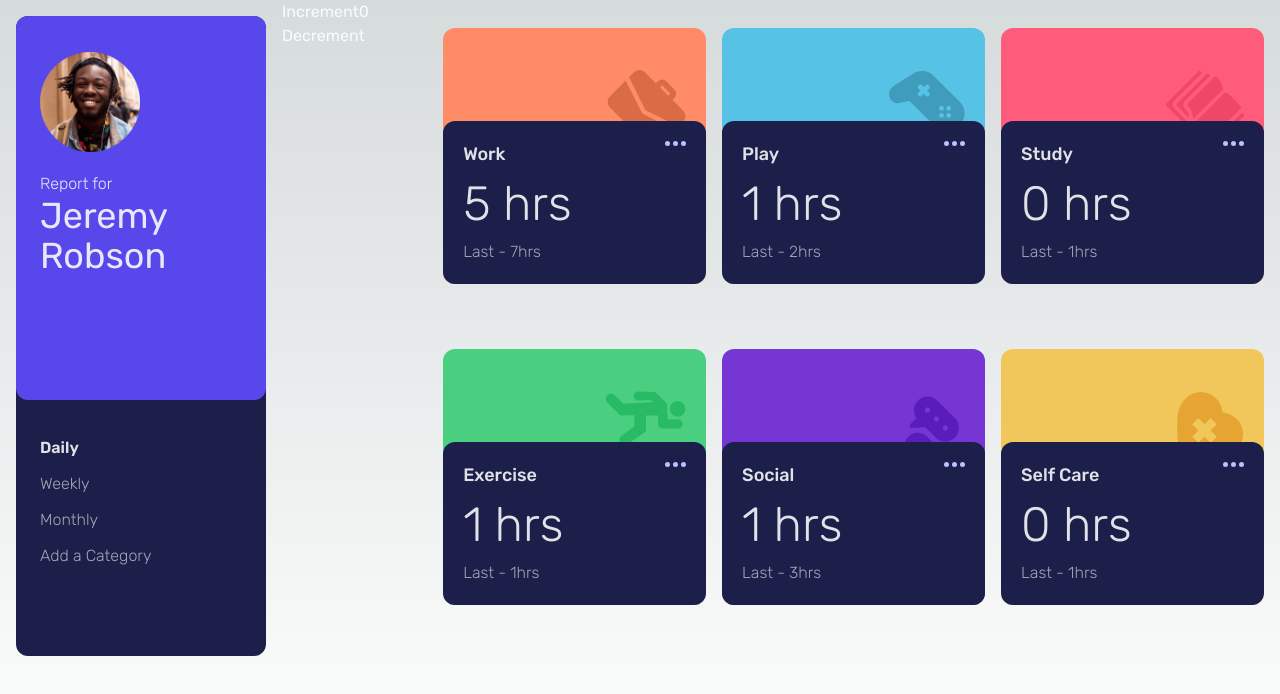
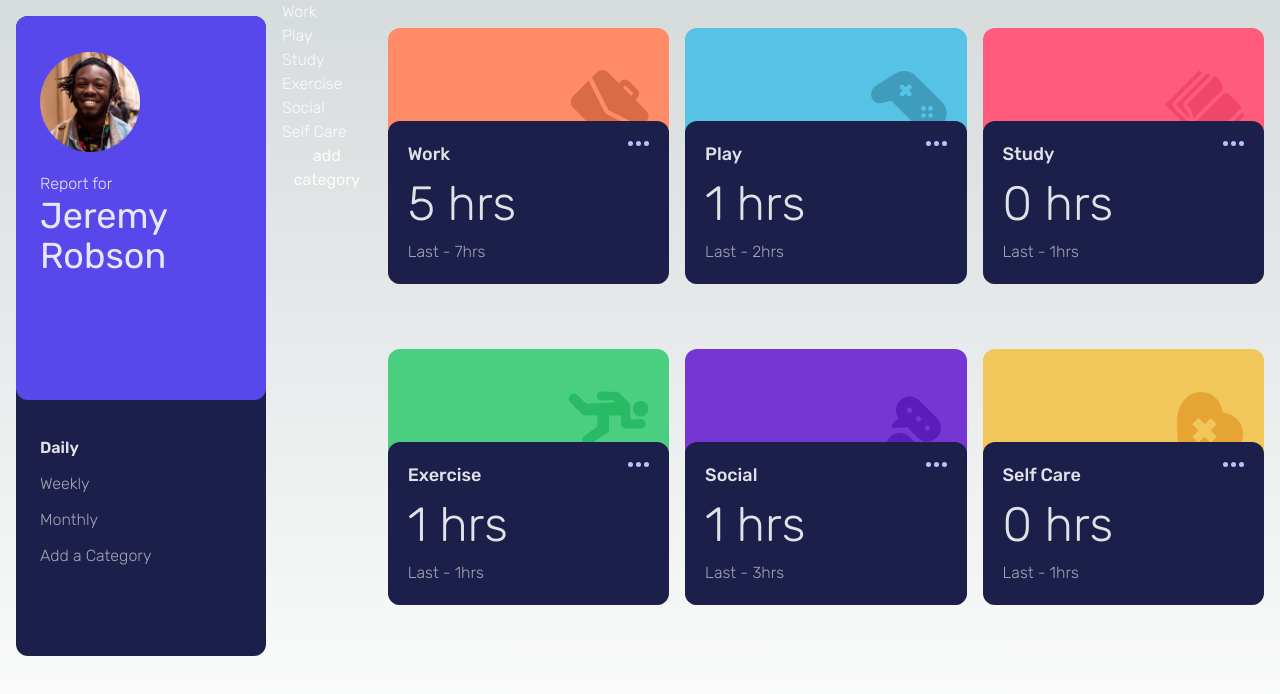
Before and after one commit to DavidVerghese/time-tracking-dashboard, a Next.js app: page /t/daily in a window 1280 px wide. Shown: the top 694 px of the page. Built offline with nearby package versions, Linux system fonts and the light colour scheme.

Commit message:
use redux to keep track of categories

```diff
--- a/app/Grid/Grid.tsx
+++ b/app/Grid/Grid.tsx
@@ -3,7 +3,7 @@ import Category from "../Category/Category";
 import tasksData from '../data.json'
 import { store } from '../store'
 import { Provider } from 'react-redux'
-import Counter from '../features/counter/Counter'
+import Categories from '../features/categories/Categories'
 
 interface GridProps {
 	timeframe: string
@@ -13,7 +13,7 @@ export default function Grid({timeframe}: GridProps) {
 
 	return (
 		<Provider store={store}>
-			<Counter />
+			<Categories />
 			<div className="sm:grid grid-cols-2 lg:grid-cols-3 gap-4 sm:w-3/4 sm:h-4/5 m-4">
 				{tasksData.map((category, key) => (
 				<Category category={category} timeframe={timeframe} key={key} />
--- /dev/null
+++ b/app/features/categories/Categories.tsx
@@ -0,0 +1,21 @@
+import React from 'react'
+import type { RootState } from '../../store'
+import { useSelector, useDispatch } from 'react-redux'
+import { addCategories, addCategory } from './categoriesSlice'
+import tasksData from '../../data.json';
+import { useEffect } from 'react';
+
+export default function Timeframe() {
+  //const title = useSelector((state: RootState) => state.timeframe.title)
+  const categories = useSelector((state: RootState) => state.categories)
+  const dispatch = useDispatch()
+  // useEffect(() => {
+  //   dispatch(addCategories(tasksData))
+  // }, [dispatch])
+  return (
+    <div>
+      {categories.map((category, key) => (<p>{category.title}</p>))}
+      <button onClick={()=>dispatch(addCategory({title: 'test', timeframes: {daily: {current: 0, previous: 0}, weekly: {current: 0, previous: 0}, monthly: {current: 0, previous: 0}}}))}>add category</button>
+    </div>
+  )
+}
--- /dev/null
+++ b/app/features/categories/categoriesSlice.ts
@@ -0,0 +1,76 @@
+import { createSlice } from '@reduxjs/toolkit'
+import type { PayloadAction } from '@reduxjs/toolkit'
+import tasksData from '../../data.json'
+
+export interface CategoryState {
+	title: string;
+	timeframes: {
+		daily: {
+			current: number;
+			previous: number;
+		};
+		weekly: {
+			current: number;
+			previous: number;
+		};
+		monthly: {
+			current: number;
+			previous: number;
+		};
+	};
+	color?: string;
+	image?: string;
+}
+
+const initialState: Array<CategoryState> = [...tasksData]
+
+export const categoriesSlice = createSlice({
+  name: 'categories',
+  initialState,
+  reducers: {
+	addCategory: (state, action: PayloadAction<CategoryState>) => {
+		state.push(action.payload);
+	},
+	addCategories: (state, action: PayloadAction<Array<CategoryState>>) => {
+		state.push(...action.payload);
+	},
+	// setTitle: (state, action: PayloadAction<string>) => {
+	// 	state.title = action.payload
+	// },
+	// setColor: (state, action: PayloadAction<string>) => {
+	// 	state.color = action.payload
+	// },
+	// setImage: (state, action: PayloadAction<string>) => {
+	// 	state.image = action.payload
+	// },
+	// setDaily: (state, action: PayloadAction<{current?: number; previous?: number}>) => {
+	// 	if (action.payload.current !== undefined) {
+	// 		state.timeframes.monthly.current = action.payload.current;
+	// 	}
+	// 	if (action.payload.previous !== undefined) {
+	// 		state.timeframes.daily.previous = action.payload.previous;
+	// 	}
+	// },
+	// setWeekly: (state, action: PayloadAction<{current?: number; previous?: number}>) => {
+	// 	if (action.payload.current !== undefined) {
+	// 		state.timeframes.weekly.current = action.payload.current;
+	// 	}
+	// 	if (action.payload.previous !== undefined) {
+	// 		state.timeframes.weekly.previous = action.payload.previous;
+	// 	}
+	// },
+	// setMonthly: (state, action: PayloadAction<{current?: number; previous?: number}>) => {
+	// 	if (action.payload.current !== undefined) {
+	// 		state.timeframes.monthly.current = action.payload.current;
+	// 	}
+	// 	if (action.payload.previous !== undefined) {
+	// 		state.timeframes.monthly.previous = action.payload.previous;
+	// 	}
+	// }
+  },
+})
+
+// Action creators are generated for each case reducer function
+export const { addCategory, addCategories } = categoriesSlice.actions
+
+export default categoriesSlice.reducer
--- a/app/features/counter/Counter.tsx
+++ /dev/null
@@ -1,29 +0,0 @@
-import React from 'react'
-import type { RootState } from '../../store'
-import { useSelector, useDispatch } from 'react-redux'
-import { decrement, increment } from './counterSlice'
-
-export default function Counter() {
-  const count = useSelector((state: RootState) => state.counter.value)
-  const dispatch = useDispatch()
-
-  return (
-    <div>
-      <div>
-        <button
-          aria-label="Increment value"
-          onClick={() => dispatch(increment())}
-        >
-          Increment
-        </button>
-        <span>{count}</span>
-        <button
-          aria-label="Decrement value"
-          onClick={() => dispatch(decrement())}
-        >
-          Decrement
-        </button>
-      </div>
-    </div>
-  )
-}
--- a/app/features/counter/counterSlice.ts
+++ /dev/null
@@ -1,35 +0,0 @@
-import { createSlice } from '@reduxjs/toolkit'
-import type { PayloadAction } from '@reduxjs/toolkit'
-
-export interface CounterState {
-  value: number
-}
-
-const initialState: CounterState = {
-  value: 0,
-}
-
-export const counterSlice = createSlice({
-  name: 'counter',
-  initialState,
-  reducers: {
-    increment: (state) => {
-      // Redux Toolkit allows us to write "mutating" logic in reducers. It
-      // doesn't actually mutate the state because it uses the Immer library,
-      // which detects changes to a "draft state" and produces a brand new
-      // immutable state based off those changes
-      state.value += 1
-    },
-    decrement: (state) => {
-      state.value -= 1
-    },
-    incrementByAmount: (state, action: PayloadAction<number>) => {
-      state.value += action.payload
-    },
-  },
-})
-
-// Action creators are generated for each case reducer function
-export const { increment, decrement, incrementByAmount } = counterSlice.actions
-
-export default counterSlice.reducer
--- a/app/store.ts
+++ b/app/store.ts
@@ -1,8 +1,9 @@
 import { configureStore } from '@reduxjs/toolkit'
-import counterReducer from './features/counter/counterSlice'
+import categoriesReducer from './features/categories/categoriesSlice'
+
 
 export const store = configureStore({
-  reducer: {counter: counterReducer,},
+  reducer: {categories: categoriesReducer},
 })
 
 // Infer the `RootState` and `AppDispatch` types from the store itself
```
